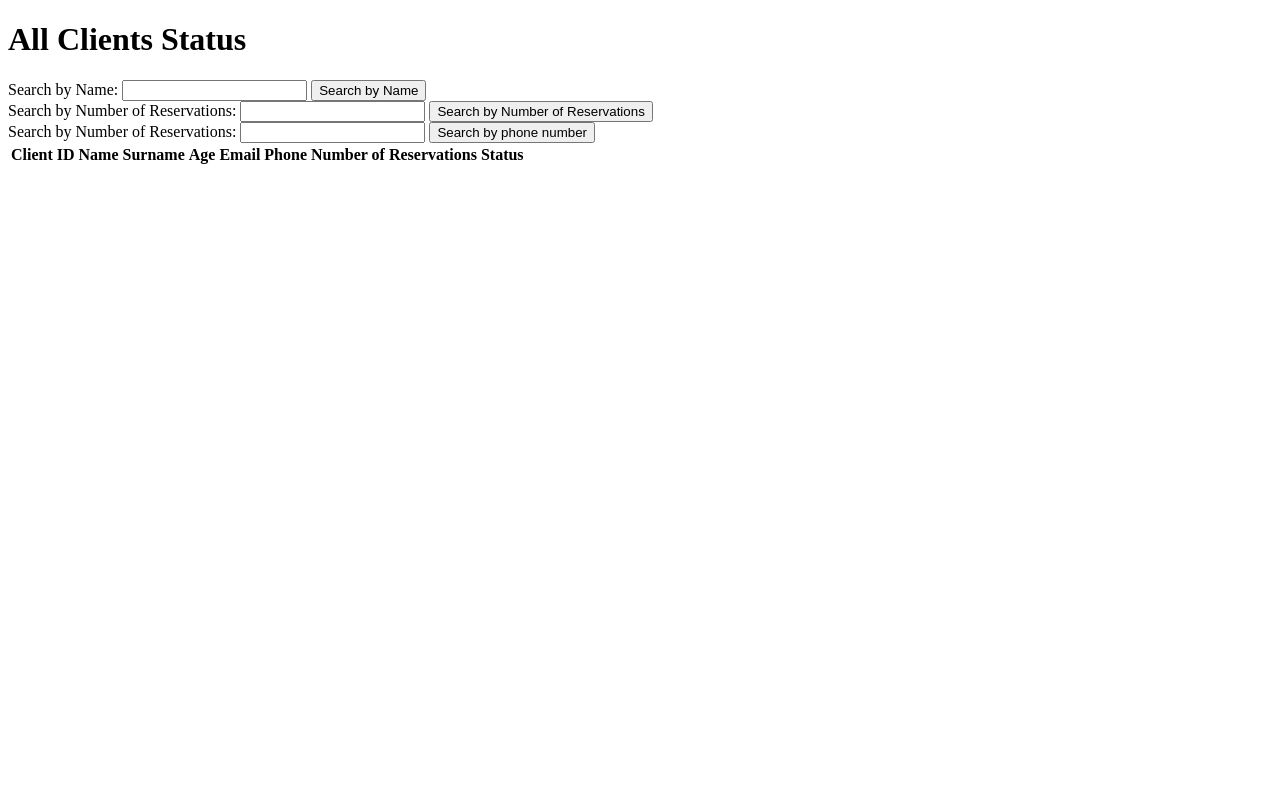
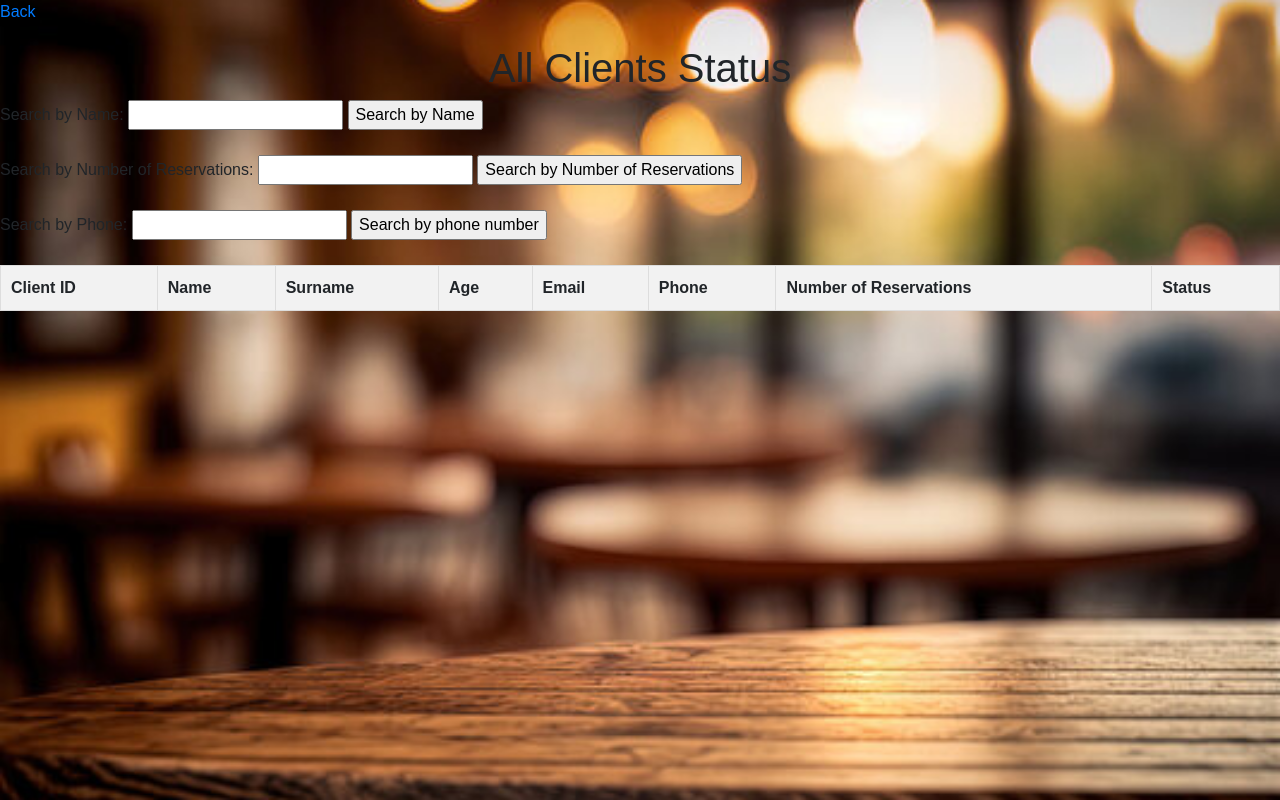
Before and after one commit to AndreiDigit1/Restaurant, a Flask app: page /check_all_status in a window 1280 px wide. Run offline with Flask 3, Linux system fonts and the light colour scheme; lists and menus that the app fills with data are empty; some libraries are stand-ins or nearby versions.

Commit message:
Add css styles

```diff
--- /dev/null
+++ b/static/styles_allstatus.css
@@ -0,0 +1,46 @@
+body {
+    font-family: Arial, sans-serif;
+    background-image: url('background.jpg');
+    background-size: cover;
+    background-position: center;
+    background-repeat: no-repeat;
+    margin: 0;
+    padding: 0;
+    height: 100vh;
+}
+
+h1 {
+    text-align: center;
+    margin-top: 20px;
+}
+
+form {
+    margin-bottom: 20px;
+}
+
+table {
+    width: 100%;
+    border-collapse: collapse;
+    margin-top: 20px;
+}
+
+table {
+    width: 100%;
+    border-collapse: collapse;
+    margin-top: 20px;
+    background-color: rgba(255, 255, 255, 0.8); /* Set the background color of the table */
+}
+
+th, td {
+    padding: 10px;
+    text-align: left;
+    border: 1px solid #ddd; /* Add border for table cells */
+}
+
+th {
+    background-color: #f2f2f2; /* Set background color for table header cells */
+}
+
+tr:nth-child(even) {
+    background-color: #f9f9f9; /* Set background color for even rows */
+}
--- a/templates/all_status.html
+++ b/templates/all_status.html
@@ -4,7 +4,13 @@
     <meta charset="UTF-8">
     <meta name="viewport" content="width=device-width, initial-scale=1.0">
     <title>All Clients Status</title>
+    <!-- Link to Bootstrap CSS -->
+    <link rel="stylesheet" href="https://stackpath.bootstrapcdn.com/bootstrap/4.5.2/css/bootstrap.min.css">
+    <!-- Link to custom CSS -->
+    <link rel="stylesheet" type="text/css" href="{{ url_for('static', filename='styles_allstatus.css') }}">
 </head>
+    <!-- Back button -->
+    <a href="/">Back</a>
 <body>
     <h1>All Clients Status</h1>
 
@@ -24,7 +30,7 @@
 
     <!-- Search by Number of Reservations Form -->
     <form action="/search_clients" method="get">
-        <label for="search_phone">Search by Number of Reservations:</label>
+        <label for="search_phone">Search by Phone:</label>
         <input type="number" id="search_phone" name="search_phone">
         <input type="submit" value="Search by phone number">
     </form>
```
Also changed, not shown: clients.json (+20 -1 lines), static/styles.css (added, +63 -0 lines), templates/client_page.html (+18 -10 lines), templates/search_clients.html (+10 -0 lines), templates/update_client.html (added, +26 -0 lines), static/background.jpg (added).
